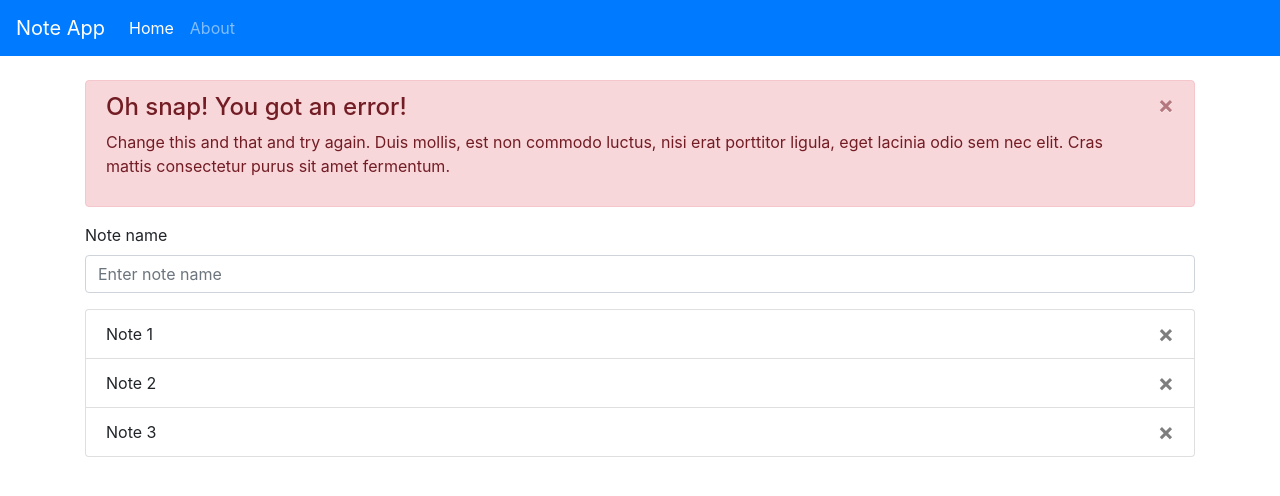
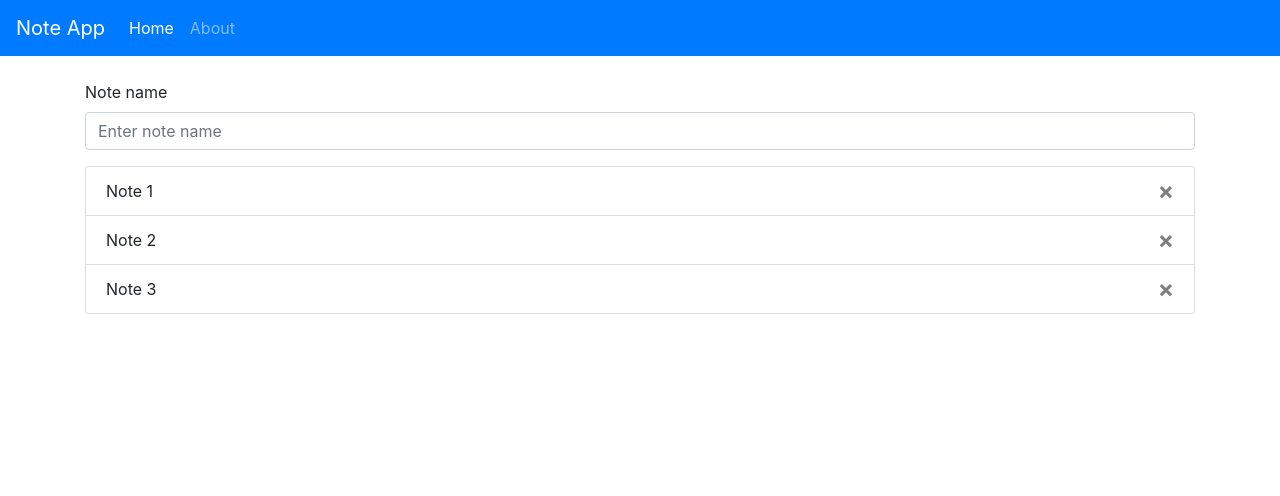
Before and after one commit to HorbynkoIvan/note-app, a React (Create React App) app: page / in a window 1280 px wide. Shown: the top 496 px of the page. Built offline with nearby package versions, Linux system fonts and the light colour scheme.

Commit message:
added basic Alert

```diff
--- a/src/App.js
+++ b/src/App.js
@@ -6,7 +6,7 @@ import {About} from "./pages/About";
 import {NavBar} from "./components/NavBar";
 import {AlertComponent} from "./components/Alert";
 
-function App() {
+function App({...props}) {
   return (
       <BrowserRouter>
           <NavBar/>
--- a/src/components/Alert.js
+++ b/src/components/Alert.js
@@ -1,17 +1,15 @@
 import React, {useState} from "react"
 import {Alert, Button} from "react-bootstrap";
 
-export const AlertComponent=()=> {
+export const AlertComponent = ({alert}) => {
     const [show, setShow] = useState(true);
-
+    if (!alert) return null;
     if (show) {
         return (
             <Alert variant="danger" onClose={() => setShow(false)} dismissible>
                 <Alert.Heading>Oh snap! You got an error!</Alert.Heading>
                 <p>
-                    Change this and that and try again. Duis mollis, est non commodo
-                    luctus, nisi erat porttitor ligula, eget lacinia odio sem nec elit.
-                    Cras mattis consectetur purus sit amet fermentum.
+                    {alert.text}
                 </p>
             </Alert>
         );
```
